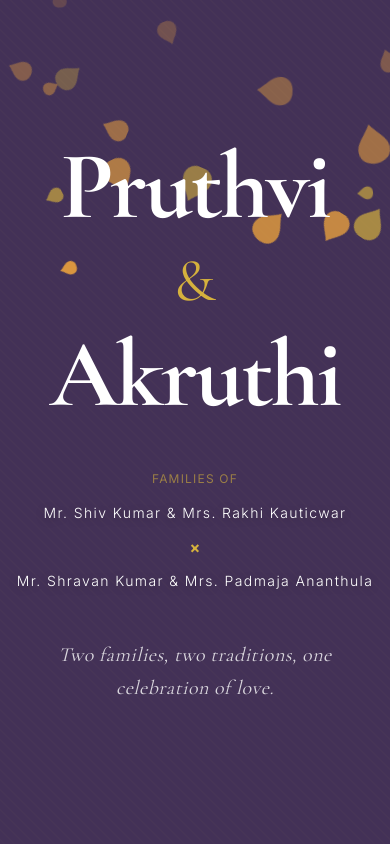
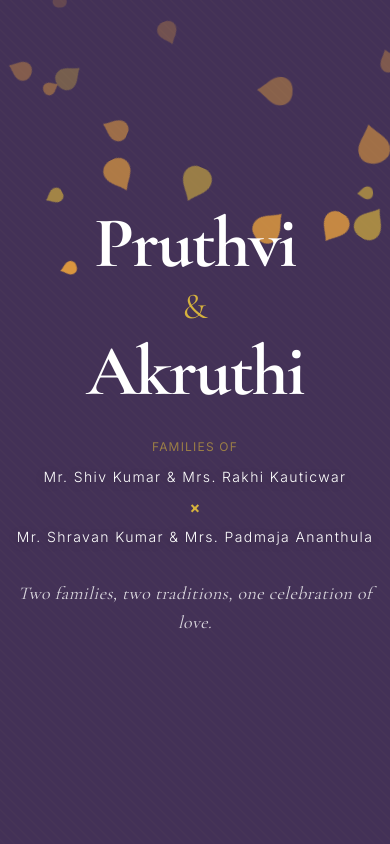
Before and after one commit to pruthvi2805/wedding-invite, a Next.js app: page / in a window 390 px wide. Shown: the top 844 px of the page. Built offline with nearby package versions, Linux system fonts and the light colour scheme.

Commit message:
Final polish: Meta title fix and desktop layout refinements

```diff
--- a/src/app/layout.tsx
+++ b/src/app/layout.tsx
@@ -15,10 +15,20 @@ const cormorant = Cormorant_Garamond({
     display: "swap"
 });
 
+// # Wedding Invitation Project Tasks
+//
+// - [x] Final Hero Reset & Polish
+// - [x] Cloudflare Deployment & Subdomain Setup
+// - [ ] Post-Deployment Refinements [IN PROGRESS]
+//     - [ ] Update website metadata (tab title)
+//     - [ ] Refine desktop hero spacing and layout
+//     - [ ] Final PUSH to GitHub
+// - [x] Optimization & Performance
+
 export const metadata: Metadata = {
     metadataBase: new URL("https://wedding-invite.pages.dev"),
     title: "Wedding Invitation | Pruthviraj & Sravani",
-    description: "We are joyfully inviting you to celebrate our wedding union. Sunday, 11th August 2024.",
+    description: "We are joyfully inviting you to celebrate the wedding of Pruthviraj and Sravani. 12th March 2026.",
     openGraph: {
         title: "Wedding Invitation | Pruthviraj & Sravani",
         description: "You're cordially invited to celebrate the wedding of Pruthviraj and Sravani.",
--- a/src/components/Hero.tsx
+++ b/src/components/Hero.tsx
@@ -26,16 +26,16 @@ export const Hero = ({
             {/* Floating Marigold Petals */}
             <PetalAnimation />
 
-            {/* Content Wrapper - Occupies ~70% of viewport height */}
-            <div className="relative z-10 flex flex-col items-center text-center px-4 w-full h-[70vh] justify-center">
+            {/* Content Wrapper - Better desktop balance */}
+            <div className="relative z-10 flex flex-col items-center text-center px-4 w-full h-full max-h-[85vh] justify-center py-20">
 
-                {/* Names Section */}
-                <div className="flex flex-col items-center gap-4 md:gap-6 mb-12">
+                {/* Names Section - Slightly tighter for desktop */}
+                <div className="flex flex-col items-center gap-2 md:gap-4 mb-8 md:mb-12">
                     <motion.h1
                         initial={{ opacity: 0, y: 30 }}
                         animate={{ opacity: 1, y: 0 }}
                         transition={{ duration: 1.5, delay: 0.5 }}
-                        className="text-8xl md:text-9xl font-serif font-bold text-white leading-none tracking-tight"
+                        className="text-7xl md:text-9xl font-serif font-bold text-white leading-none tracking-tight"
                     >
                         {groomName}
                     </motion.h1>
@@ -45,7 +45,7 @@ export const Hero = ({
                         animate={{ opacity: 1, scale: 1 }}
                         transition={{ duration: 1, delay: 1.2 }}
                     >
-                        <span className="text-6xl font-serif text-[#D4AF37]">
+                        <span className="text-4xl md:text-6xl font-serif text-[#D4AF37]">
                             &
                         </span>
                     </motion.div>
@@ -54,23 +54,23 @@ export const Hero = ({
                         initial={{ opacity: 0, y: 30 }}
                         animate={{ opacity: 1, y: 0 }}
                         transition={{ duration: 1.5, delay: 0.8 }}
-                        className="text-8xl md:text-9xl font-serif font-bold text-white leading-none tracking-tight"
+                        className="text-7xl md:text-9xl font-serif font-bold text-white leading-none tracking-tight"
                     >
                         {brideName}
                     </motion.h1>
                 </div>
 
-                {/* Parents Section - 3rem from names */}
+                {/* Parents Section - Balanced gaps */}
                 <motion.div
                     initial={{ opacity: 0 }}
                     animate={{ opacity: 1 }}
                     transition={{ duration: 1.2, delay: 2 }}
-                    className="flex flex-col items-center gap-2 mb-8"
+                    className="flex flex-col items-center gap-2 mb-6 md:mb-8"
                 >
-                    <span className="text-xs font-sans tracking-widest uppercase text-[#D4AF37] opacity-60 mb-2">
+                    <span className="text-xs font-sans tracking-widest uppercase text-[#D4AF37] opacity-60 mb-1">
                         Families of
                     </span>
-                    <div className="flex flex-col items-center gap-3">
+                    <div className="flex flex-col items-center gap-2 md:gap-3">
                         <p className="text-white text-sm md:text-base font-light tracking-widest text-shadow-sm">
                             {groomParents}
                         </p>
@@ -86,9 +86,9 @@ export const Hero = ({
                     initial={{ opacity: 0 }}
                     animate={{ opacity: 0.8 }}
                     transition={{ duration: 2, delay: 3 }}
-                    className="max-w-2xl mt-4"
+                    className="max-w-2xl mt-2 md:mt-4"
                 >
-                    <p className="text-white text-xl md:text-2xl font-serif italic tracking-wide leading-relaxed">
+                    <p className="text-lg md:text-2xl font-serif italic tracking-wide leading-relaxed text-white">
                         Two families, two traditions, one celebration of love.
                     </p>
                 </motion.div>
```
